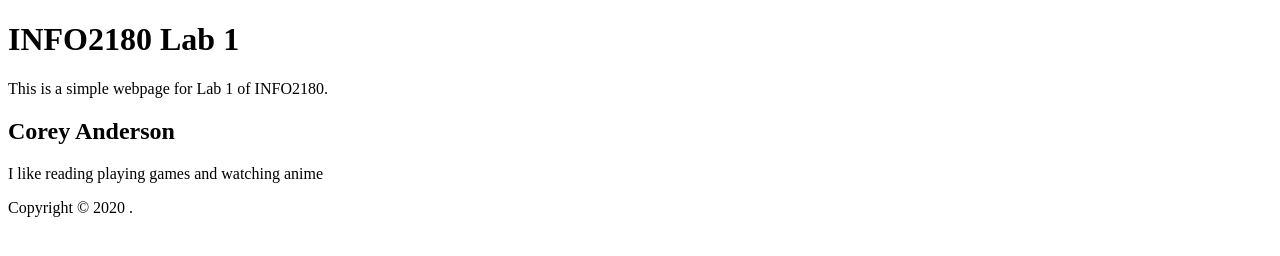
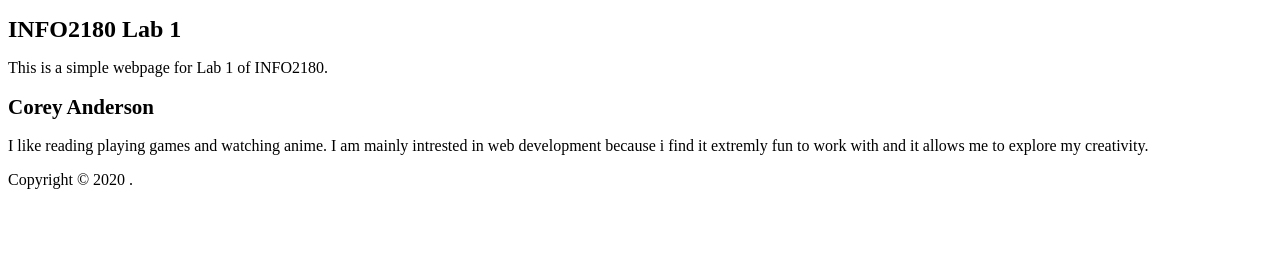
Before and after one commit to Aqueous20/info2180-lab1, a plain HTML site: page index.html in a window 1280 px wide. Drawn offline with Linux system fonts and the light colour scheme.

Commit message:
updated index

```diff
--- a/index.html
+++ b/index.html
@@ -2,6 +2,7 @@
 <html lang="en">
 
 <head>
+    <link href="styles.css" rel="stylesheet" type="text/css">
     <meta charset="UTF-8">
     <meta name="viewport" content="width=devicewidth, initial-scale=1.0">
     <meta http-equiv="X-UA-Compatible" content="ie=edge">
@@ -15,7 +16,9 @@
     </header>
     <main>
         <h2>Corey Anderson</h2>
-        <p>I like reading playing games and watching anime</p>
+        <p>
+            I like reading playing games and watching anime. I am mainly intrested in web development because i find it extremly fun to work with and it allows me to explore my creativity.
+        </p>
     </main>
     <footer>
         <p>Copyright &copy; 2020
```
